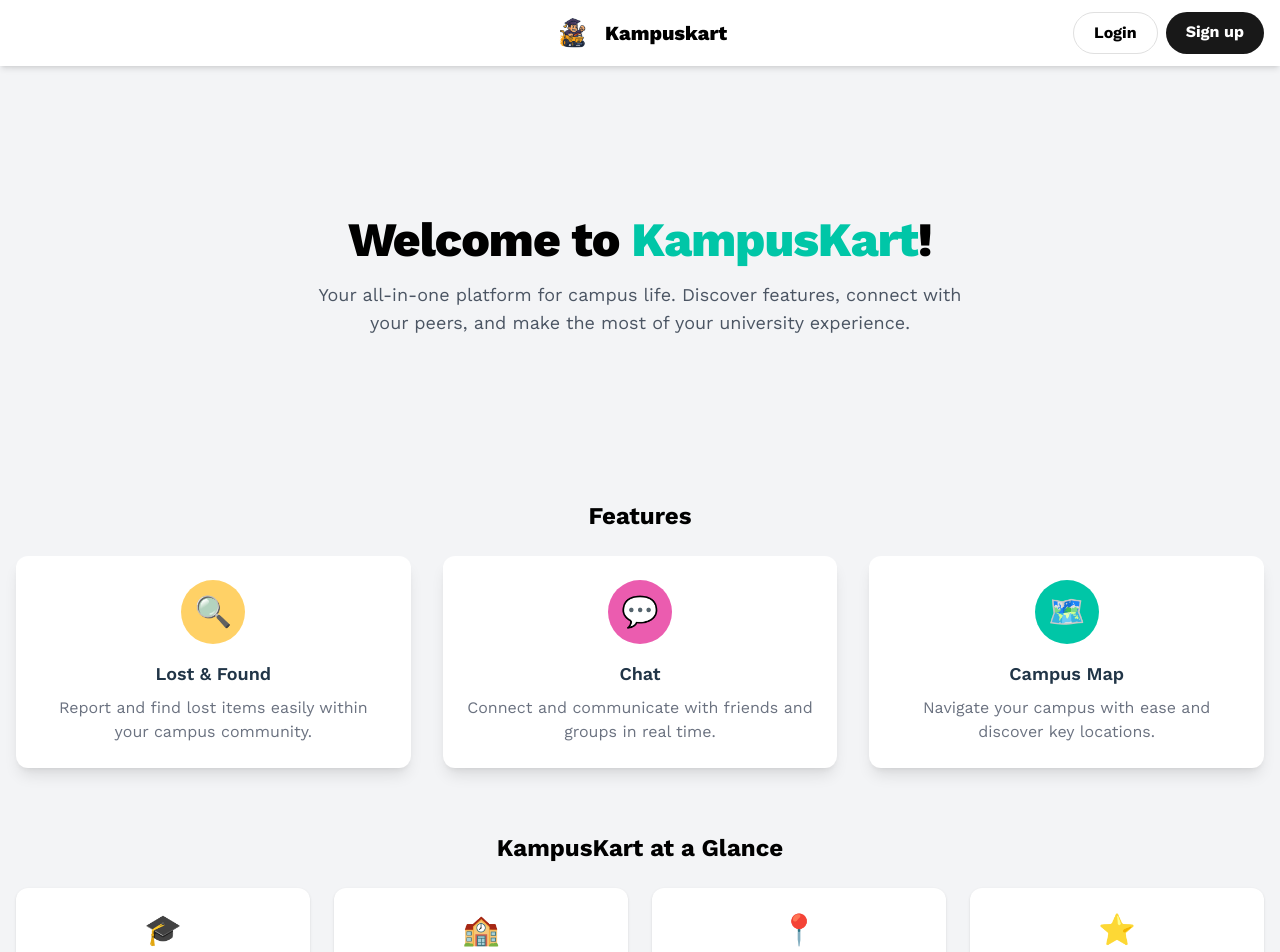
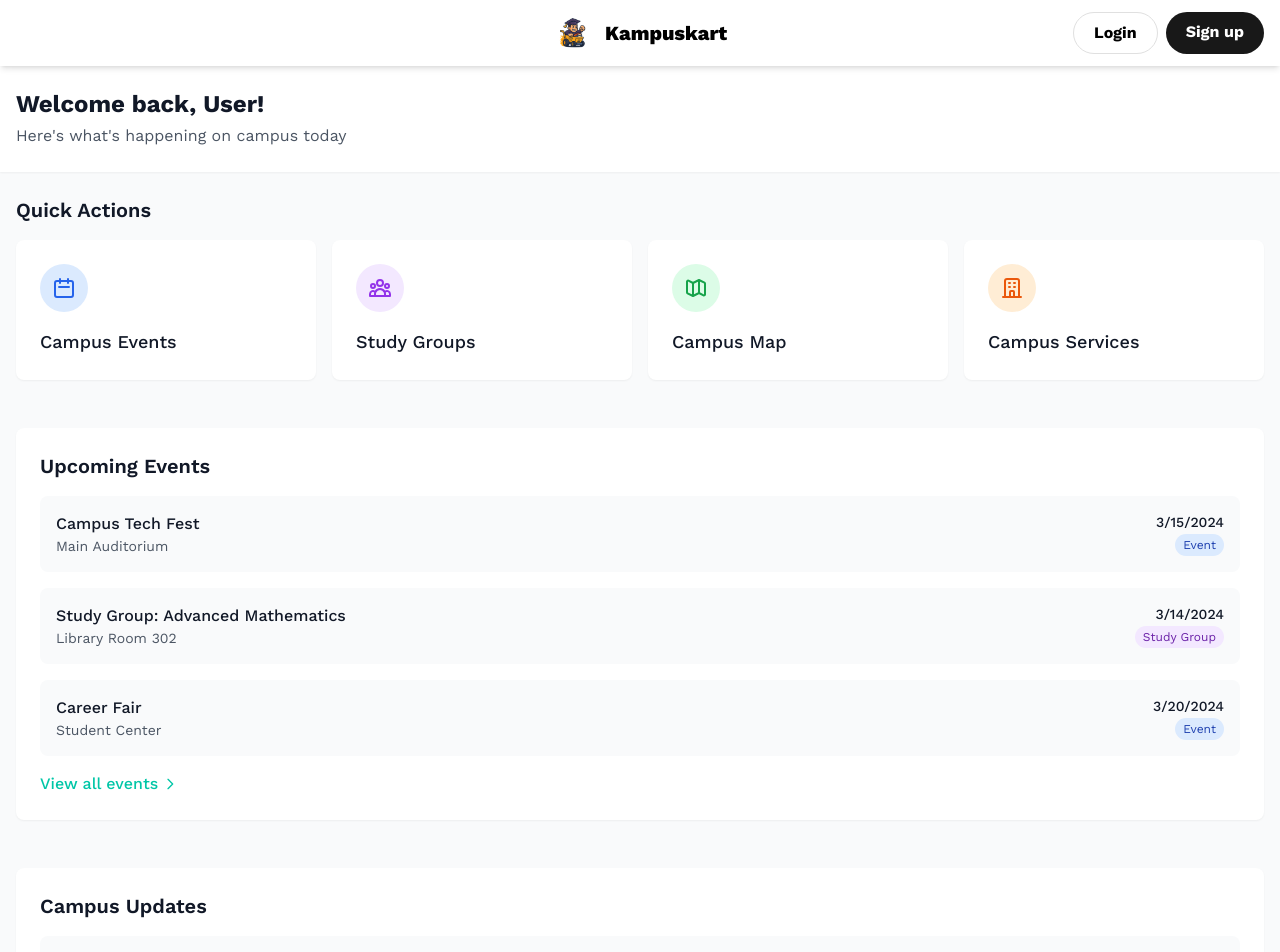
Before and after one commit to kalviumcommunity/S72_Gaurav_Capstone_KampusKart, a React (Vite) app in the folder frontend/: page /home in a window 1280 px wide. Shown: the top 952 px of the page. Built offline with nearby package versions, Linux system fonts and the light colour scheme; no server answers; sample sign-in values are in the browser's storage.

Commit message:
added events and news

```diff
--- a/frontend/package.json
+++ b/frontend/package.json
@@ -12,8 +12,12 @@
   "dependencies": {
     "@emoji-mart/data": "^1.2.1",
     "@emoji-mart/react": "^1.1.1",
+    "@emotion/react": "^11.14.0",
+    "@emotion/styled": "^11.14.0",
     "@googlemaps/js-api-loader": "^1.16.8",
     "@headlessui/react": "^2.2.4",
+    "@mui/icons-material": "^7.1.0",
+    "@mui/material": "^7.1.0",
     "@react-google-maps/api": "^2.20.6",
     "@types/google.maps": "^3.58.1",
     "date-fns": "^4.1.0",
@@ -21,6 +25,7 @@
     "express-rate-limit": "^7.5.0",
     "lodash": "^4.17.21",
     "react": "^19.1.0",
+    "react-calendar": "^6.0.0",
     "react-dom": "^19.1.0",
     "react-icons": "^5.5.0",
     "socket.io-client": "^4.8.1"
--- /dev/null
+++ b/frontend/src/components/Events.tsx
@@ -0,0 +1,94 @@
+import React, { useState } from 'react';
+import Navbar from './Navbar';
+import { FiPlus, FiCalendar, FiMapPin, FiSearch } from 'react-icons/fi';
+
+const mockEvents = [
+  {
+    id: '1',
+    title: 'Tech Fest 2025',
+    description: 'Annual technology festival with workshops, talks, and competitions.',
+    date: '2025-06-10',
+    location: 'Main Auditorium',
+    status: 'Upcoming',
+  },
+  {
+    id: '2',
+    title: 'Cultural Night',
+    description: 'An evening of music, dance, and drama performances.',
+    date: '2025-06-15',
+    location: 'Open Air Theatre',
+    status: 'Upcoming',
+  },
+  {
+    id: '3',
+    title: 'Alumni Meet',
+    description: 'Reconnect with alumni and expand your network.',
+    date: '2025-05-30',
+    location: 'Conference Hall',
+    status: 'Past',
+  },
+];
+
+const Events = () => {
+  const [filterStatus, setFilterStatus] = useState('All');
+  const [search, setSearch] = useState('');
+
+  const filteredEvents = mockEvents.filter(event =>
+    (filterStatus === 'All' || event.status === filterStatus) &&
+    (event.title.toLowerCase().includes(search.toLowerCase()) || event.description.toLowerCase().includes(search.toLowerCase()))
+  );
+
+  return (
+    <div className="min-h-screen bg-white font-sans">
+      <Navbar />
+      <main className="container mx-auto px-12 py-8 pt-[100px]">
+        <div className="flex flex-col md:flex-row md:items-center md:justify-between mb-8 gap-4">
+          <h1 className="text-h2 font-extrabold text-black">Campus Events</h1>
+          <button className="flex items-center gap-2 px-6 py-3 rounded-full bg-black text-white font-bold text-lg shadow hover:bg-[#00C6A7] transition">
+            <FiPlus /> Add New Event
+          </button>
+        </div>
+        <div className="flex flex-col md:flex-row md:items-center md:justify-between mb-6 gap-4">
+          <div className="flex gap-4">
+            <select value={filterStatus} onChange={e => setFilterStatus(e.target.value)} className="px-4 py-2 rounded bg-gray-100 text-black font-medium">
+              <option value="All">All Statuses</option>
+              <option value="Upcoming">Upcoming</option>
+              <option value="Past">Past</option>
+            </select>
+          </div>
+          <div className="flex items-center gap-2 bg-gray-100 px-4 py-2 rounded">
+            <FiSearch className="text-gray-500" />
+            <input
+              type="text"
+              placeholder="Search events..."
+              value={search}
+              onChange={e => setSearch(e.target.value)}
+              className="bg-transparent outline-none text-black"
+            />
+          </div>
+        </div>
+        <div className="grid grid-cols-1 md:grid-cols-2 lg:grid-cols-3 gap-6">
+          {filteredEvents.map(event => (
+            <div key={event.id} className="bg-white rounded-lg shadow p-6 flex flex-col gap-2 border">
+              <div className="flex items-center gap-2 mb-2">
+                <FiCalendar className="text-[#00C6A7]" />
+                <span className="font-semibold text-black">{new Date(event.date).toLocaleDateString()}</span>
+                <span className={`ml-auto text-xs px-2 py-1 rounded-full ${event.status === 'Upcoming' ? 'bg-green-100 text-green-800' : 'bg-gray-100 text-gray-800'}`}>{event.status}</span>
+              </div>
+              <h2 className="text-lg font-bold text-black">{event.title}</h2>
+              <p className="text-gray-600">{event.description}</p>
+              <div className="flex items-center gap-2 mt-2 text-sm text-gray-500">
+                <FiMapPin /> {event.location}
+              </div>
+            </div>
+          ))}
+          {filteredEvents.length === 0 && (
+            <div className="col-span-full text-center text-gray-400 py-12">No events found.</div>
+          )}
+        </div>
+      </main>
+    </div>
+  );
+};
+
+export default Events;
--- a/frontend/src/components/Home.tsx
+++ b/frontend/src/components/Home.tsx
@@ -1,88 +1,148 @@
-import React, { useEffect, useState } from 'react';
-import { useAuth } from '../contexts/AuthContext';
+import React from 'react';
+import { Link } from 'react-router-dom';
 import SkeletonLoader from './SkeletonLoader';
 
+const quickActions = [
+  {
+    title: 'Campus Events',
+    icon: (
+      <svg className="w-6 h-6" fill="none" stroke="currentColor" viewBox="0 0 24 24">
+        <path strokeLinecap="round" strokeLinejoin="round" strokeWidth="2" d="M8 7V3m8 4V3m-9 8h10M5 21h14a2 2 0 002-2V7a2 2 0 00-2-2H5a2 2 0 00-2 2v12a2 2 0 002 2z" />
+      </svg>
+    ),
+    color: 'bg-blue-100 text-blue-600',
+    link: '/events'
+  },
+  {
+    title: 'Study Groups',
+    icon: (
+      <svg className="w-6 h-6" fill="none" stroke="currentColor" viewBox="0 0 24 24">
+        <path strokeLinecap="round" strokeLinejoin="round" strokeWidth="2" d="M17 20h5v-2a3 3 0 00-5.356-1.857M17 20H7m10 0v-2c0-.656-.126-1.283-.356-1.857M7 20H2v-2a3 3 0 015.356-1.857M7 20v-2c0-.656.126-1.283.356-1.857m0 0a5.002 5.002 0 019.288 0M15 7a3 3 0 11-6 0 3 3 0 016 0zm6 3a2 2 0 11-4 0 2 2 0 014 0zM7 10a2 2 0 11-4 0 2 2 0 014 0z" />
+      </svg>
+    ),
+    color: 'bg-purple-100 text-purple-600',
+    link: '/study-groups'
+  },
+  {
+    title: 'Campus Map',
+    icon: (
+      <svg className="w-6 h-6" fill="none" stroke="currentColor" viewBox="0 0 24 24">
+        <path strokeLinecap="round" strokeLinejoin="round" strokeWidth="2" d="M9 20l-5.447-2.724A1 1 0 013 16.382V5.618a1 1 0 011.447-.894L9 7m0 13l6-3m-6 3V7m6 10l4.553 2.276A1 1 0 0021 18.382V7.618a1 1 0 00-.553-.894L15 4m0 13V4m0 0L9 7" />
+      </svg>
+    ),
+    color: 'bg-green-100 text-green-600',
+    link: '/map'
+  },
+  {
+    title: 'Campus Services',
+    icon: (
+      <svg className="w-6 h-6" fill="none" stroke="currentColor" viewBox="0 0 24 24">
+        <path strokeLinecap="round" strokeLinejoin="round" strokeWidth="2" d="M19 21V5a2 2 0 00-2-2H7a2 2 0 00-2 2v16m14 0h2m-2 0h-5m-9 0H3m2 0h5M9 7h1m-1 4h1m4-4h1m-1 4h1m-5 10v-5a1 1 0 011-1h2a1 1 0 011 1v5m-4 0h4" />
+      </svg>
+    ),
+    color: 'bg-orange-100 text-orange-600',
+    link: '/services'
+  }
+];
+
+const upcomingEvents = [
+  {
+    title: 'Campus Tech Fest',
+    date: '2024-03-15',
+    location: 'Main Auditorium',
+    type: 'event'
+  },
+  {
+    title: 'Study Group: Advanced Mathematics',
+    date: '2024-03-14',
+    location: 'Library Room 302',
+    type: 'study'
+  },
+  {
+    title: 'Career Fair',
+    date: '2024-03-20',
+    location: 'Student Center',
+    type: 'event'
+  }
+];
+
 const Home = () => {
-  const { loading } = useAuth();
-
-  if (loading) {
   return (
-      <div className="min-h-screen flex flex-col bg-white font-sans">
-        <main className="flex-1 container mx-auto px-12 py-8 pt-24">
-          <SkeletonLoader variant="home" />
-        </main>
+    <div className="min-h-screen bg-gray-50 pt-16">
+      {/* Welcome Section */}
+      <section className="bg-white shadow-sm">
+        <div className="max-w-7xl mx-auto px-4 py-6">
+          <h1 className="text-2xl font-bold text-gray-900">Welcome back, User!</h1>
+          <p className="text-gray-600 mt-1">Here's what's happening on campus today</p>
         </div>
-    );
-  }
-
-  return (
-    <div className="min-h-screen bg-gray-100 flex flex-col font-sans">
-      <main className="flex-1 container mx-auto px-4 py-8 pt-[100px]">
-        {/* Hero Section */}
-        <section className="flex flex-col items-center justify-center min-h-[50vh] pt-8 pb-12">
-          <h1 className="text-4xl md:text-5xl font-extrabold text-center text-black mb-4 leading-tight" style={{ fontWeight: 900, letterSpacing: '-0.02em', lineHeight: '1.05' }}>
-            Welcome to <span className="text-[#00C6A7]">KampusKart</span>!
-          </h1>
-          <p className="text-lg text-center text-gray-600 mb-8 max-w-2xl">
-            Your all-in-one platform for campus life. Discover features, connect with your peers, and make the most of your university experience.
-          </p>
       </section>
 
-        {/* Features Grid */}
-        <section className="mb-16">
-          <h2 className="text-2xl font-bold text-black mb-6 text-center">Features</h2>
-          <div className="grid grid-cols-1 md:grid-cols-3 gap-8">
-            <div className="bg-white rounded-xl shadow-lg p-6 flex flex-col items-center hover:shadow-2xl transition">
-              <div className="w-16 h-16 rounded-full bg-[#FFD166] flex items-center justify-center mb-4">
-                <span className="text-3xl font-bold text-[#181818]">🔍</span>
+      {/* Quick Actions */}
+      <section className="max-w-7xl mx-auto px-4 py-6">
+        <h2 className="text-xl font-semibold text-gray-900 mb-4">Quick Actions</h2>
+        <div className="grid grid-cols-1 md:grid-cols-2 lg:grid-cols-4 gap-4">
+          {quickActions.map((action, index) => (
+            <Link
+              key={index}
+              to={action.link}
+              className="bg-white rounded-lg p-6 shadow-sm hover:shadow-md transition-shadow duration-200"
+            >
+              <div className={`${action.color} rounded-full p-3 w-12 h-12 flex items-center justify-center mb-4`}>
+                {action.icon}
               </div>
-              <h3 className="text-lg font-semibold mb-2">Lost & Found</h3>
-              <p className="text-gray-500 text-center">Report and find lost items easily within your campus community.</p>
+              <h3 className="text-lg font-medium text-gray-900">{action.title}</h3>
+            </Link>
+          ))}
         </div>
-            <div className="bg-white rounded-xl shadow-lg p-6 flex flex-col items-center hover:shadow-2xl transition">
-              <div className="w-16 h-16 rounded-full bg-[#EB5CAF] flex items-center justify-center mb-4">
-                <span className="text-3xl font-bold text-white">💬</span>
+      </section>
+
+      {/* Upcoming Events */}
+      <section className="max-w-7xl mx-auto px-4 py-6">
+        <div className="bg-white rounded-lg shadow-sm p-6">
+          <h2 className="text-xl font-semibold text-gray-900 mb-4">Upcoming Events</h2>
+          <div className="space-y-4">
+            {upcomingEvents.map((event, index) => (
+              <div key={index} className="flex items-center justify-between p-4 bg-gray-50 rounded-lg">
+                <div>
+                  <h3 className="font-medium text-gray-900">{event.title}</h3>
+                  <p className="text-sm text-gray-600">{event.location}</p>
                 </div>
-              <h3 className="text-lg font-semibold mb-2">Chat</h3>
-              <p className="text-gray-500 text-center">Connect and communicate with friends and groups in real time.</p>
+                <div className="text-right">
+                  <p className="text-sm font-medium text-gray-900">{new Date(event.date).toLocaleDateString()}</p>
+                  <span className={`text-xs px-2 py-1 rounded-full ${
+                    event.type === 'event' ? 'bg-blue-100 text-blue-800' : 'bg-purple-100 text-purple-800'
+                  }`}>
+                    {event.type === 'event' ? 'Event' : 'Study Group'}
+                  </span>
                 </div>
-            <div className="bg-white rounded-xl shadow-lg p-6 flex flex-col items-center hover:shadow-2xl transition">
-              <div className="w-16 h-16 rounded-full bg-[#00C6A7] flex items-center justify-center mb-4">
-                <span className="text-3xl font-bold text-white">🗺️</span>
               </div>
-              <h3 className="text-lg font-semibold mb-2">Campus Map</h3>
-              <p className="text-gray-500 text-center">Navigate your campus with ease and discover key locations.</p>
+            ))}
+          </div>
+          <Link to="/events" className="mt-4 text-[#00C6A7] hover:text-[#00A88F] font-medium inline-flex items-center">
+            View all events
+            <svg className="w-4 h-4 ml-1" fill="none" stroke="currentColor" viewBox="0 0 24 24">
+              <path strokeLinecap="round" strokeLinejoin="round" strokeWidth="2" d="M9 5l7 7-7 7" />
+            </svg>
+          </Link>
+        </div>
+      </section>
+
+      {/* Campus Updates */}
+      <section className="max-w-7xl mx-auto px-4 py-6 pb-8">
+        <div className="bg-white rounded-lg shadow-sm p-6">
+          <h2 className="text-xl font-semibold text-gray-900 mb-4">Campus Updates</h2>
+          <div className="space-y-4">
+            <div className="p-4 bg-gray-50 rounded-lg">
+              <h3 className="font-medium text-gray-900">New Library Hours</h3>
+              <p className="text-sm text-gray-600 mt-1">The library will now be open 24/7 during exam season</p>
+            </div>
+            <div className="p-4 bg-gray-50 rounded-lg">
+              <h3 className="font-medium text-gray-900">Campus WiFi Upgrade</h3>
+              <p className="text-sm text-gray-600 mt-1">Faster internet speeds coming to all campus buildings</p>
+            </div>
           </div>
         </div>
       </section>
-
-        {/* Stats Section */}
-        <section className="mb-8">
-          <h2 className="text-2xl font-bold text-black mb-6 text-center">KampusKart at a Glance</h2>
-          <div className="grid grid-cols-1 md:grid-cols-4 gap-6">
-            <div className="bg-white rounded-xl shadow p-6 flex flex-col items-center">
-              <span className="text-3xl font-bold text-[#FFD166] mb-2">🎓</span>
-              <div className="text-2xl font-bold text-black">10,000+</div>
-              <div className="text-gray-500">Students</div>
-            </div>
-            <div className="bg-white rounded-xl shadow p-6 flex flex-col items-center">
-              <span className="text-3xl font-bold text-[#EB5CAF] mb-2">🏫</span>
-              <div className="text-2xl font-bold text-black">50+</div>
-              <div className="text-gray-500">Departments</div>
-            </div>
-            <div className="bg-white rounded-xl shadow p-6 flex flex-col items-center">
-              <span className="text-3xl font-bold text-[#00C6A7] mb-2">📍</span>
-              <div className="text-2xl font-bold text-black">100+</div>
-              <div className="text-gray-500">Campus Locations</div>
-            </div>
-            <div className="bg-white rounded-xl shadow p-6 flex flex-col items-center">
-              <span className="text-3xl font-bold text-[#181818] mb-2">⭐</span>
-              <div className="text-2xl font-bold text-black">4.8/5</div>
-              <div className="text-gray-500">User Rating</div>
-            </div>
-          </div>
-        </section>
-      </main>
     </div>
   );
 };
--- a/frontend/src/components/Landing.tsx
+++ b/frontend/src/components/Landing.tsx
@@ -72,7 +72,7 @@ const Landing: React.FC = () => {
       <section className="flex flex-col items-center justify-center min-h-[60vh] pt-36 pb-16 px-4">
         <h1 className="text-h1 font-extrabold text-center text-black mb-6 leading-tight" style={{ fontWeight: 900, letterSpacing: '-0.02em', lineHeight: '1.05' }}>Don't make campus life awkward</h1>
         <p className="text-lg text-center text-gray-500 mb-10 max-w-2xl">No more missing out on campus events, updates, or connections. KampusKart makes it easy to discover, connect, and manage your campus life—all in one place.</p>
-        <Link to="/signup" className="mt-2 px-10 py-4 rounded-full font-bold text-white bg-[#181818] shadow-lg hover:bg-[#00C6A7] hover:text-white transition text-lg">Sign up free</Link>
+        <Link to="/signup" className="mt-2 px-10 py-4 rounded-full font-bold text-white bg-[#181818] shadow-lg hover:bg-[#00C6A7] hover:text-white transition text-lg">Sign up</Link>
       </section>
       {/* How it works */}
       <section className="flex flex-col items-center justify-center py-12 px-4">
@@ -87,7 +87,7 @@ const Landing: React.FC = () => {
             </div>
           ))}
         </div>
-        <Link to="/signup" className="mt-12 px-10 py-4 rounded-full font-bold text-white bg-[#00C6A7] shadow-lg hover:bg-[#181818] hover:text-white transition text-lg">Sign up free</Link>
+        <Link to="/signup" className="mt-12 px-10 py-4 rounded-full font-bold text-white bg-[#00C6A7] shadow-lg hover:bg-[#181818] hover:text-white transition text-lg">Sign up</Link>
       </section>
       {/* Footer */}
       <footer className="text-center py-8 text-gray-400 text-sm">
--- a/frontend/src/components/Navbar.tsx
+++ b/frontend/src/components/Navbar.tsx
@@ -38,6 +38,8 @@ const Navbar: React.FC = () => {
                   <div className="absolute top-full left-0 bg-white shadow-lg rounded-md w-48 z-50">
                     <Link to="/lostfound" className="block px-4 py-2 text-black hover:bg-[#FFD166]">Lost and Found</Link>
                     <Link to="/complaints" className="block px-4 py-2 text-black hover:bg-[#FFD166]">Complaints</Link>
+                    <Link to="/events" className="block px-4 py-2 text-black hover:bg-[#FFD166]">Events</Link>
+                    <Link to="/news" className="block px-4 py-2 text-black hover:bg-[#FFD166]">News</Link>
                     {/* Add other feature links here */}
                   </div>
                 )}
--- /dev/null
+++ b/frontend/src/components/News.tsx
@@ -0,0 +1,89 @@
+import React, { useState } from 'react';
+import Navbar from './Navbar';
+import { FiPlus, FiCalendar, FiFileText, FiSearch } from 'react-icons/fi';
+
+const mockNews = [
+  {
+    id: '1',
+    title: 'Library Renovation Completed',
+    description: 'The main library has reopened after extensive renovations. Enjoy the new study spaces!',
+    date: '2025-06-01',
+    category: 'Campus',
+  },
+  {
+    id: '2',
+    title: 'New Cafeteria Menu',
+    description: 'The cafeteria now offers a wider variety of healthy meal options.',
+    date: '2025-05-28',
+    category: 'Food',
+  },
+  {
+    id: '3',
+    title: 'Exam Schedule Released',
+    description: 'Check the portal for the latest exam timetable for all departments.',
+    date: '2025-05-25',
+    category: 'Academics',
+  },
+];
+
+const News = () => {
+  const [filterCategory, setFilterCategory] = useState('All');
+  const [search, setSearch] = useState('');
+
+  const filteredNews = mockNews.filter(news =>
+    (filterCategory === 'All' || news.category === filterCategory) &&
+    (news.title.toLowerCase().includes(search.toLowerCase()) || news.description.toLowerCase().includes(search.toLowerCase()))
+  );
+
+  return (
+    <div className="min-h-screen bg-white font-sans">
+      <Navbar />
+      <main className="container mx-auto px-12 py-8 pt-[100px]">
+        <div className="flex flex-col md:flex-row md:items-center md:justify-between mb-8 gap-4">
+          <h1 className="text-h2 font-extrabold text-black">Campus News</h1>
+          <button className="flex items-center gap-2 px-6 py-3 rounded-full bg-black text-white font-bold text-lg shadow hover:bg-[#00C6A7] transition">
+            <FiPlus /> Add News
+          </button>
+        </div>
+        <div className="flex flex-col md:flex-row md:items-center md:justify-between mb-6 gap-4">
+          <div className="flex gap-4">
+            <select value={filterCategory} onChange={e => setFilterCategory(e.target.value)} className="px-4 py-2 rounded bg-gray-100 text-black font-medium">
+              <option value="All">All Categories</option>
+              <option value="Campus">Campus</option>
+              <option value="Food">Food</option>
+              <option value="Academics">Academics</option>
+            </select>
+          </div>
+          <div className="flex items-center gap-2 bg-gray-100 px-4 py-2 rounded">
+            <FiSearch className="text-gray-500" />
+            <input
+              type="text"
+              placeholder="Search news..."
+              value={search}
+              onChange={e => setSearch(e.target.value)}
+              className="bg-transparent outline-none text-black"
+            />
+          </div>
+        </div>
+        <div className="grid grid-cols-1 md:grid-cols-2 lg:grid-cols-3 gap-6">
+          {filteredNews.map(news => (
+            <div key={news.id} className="bg-white rounded-lg shadow p-6 flex flex-col gap-2 border">
+              <div className="flex items-center gap-2 mb-2">
+                <FiCalendar className="text-[#00C6A7]" />
+                <span className="font-semibold text-black">{new Date(news.date).toLocaleDateString()}</span>
+                <span className="ml-auto text-xs px-2 py-1 rounded-full bg-gray-100 text-gray-800">{news.category}</span>
+              </div>
+              <h2 className="text-lg font-bold text-black">{news.title}</h2>
+              <p className="text-gray-600">{news.description}</p>
+            </div>
+          ))}
+          {filteredNews.length === 0 && (
+            <div className="col-span-full text-center text-gray-400 py-12">No news found.</div>
+          )}
+        </div>
+      </main>
+    </div>
+  );
+};
+
+export default News;
```
Also changed, not shown: frontend/src/App.tsx (+22 -0 lines), 1 other file (tests, documents, lock files or other folders). Lines whose indentation alone changed are shown as unchanged.
